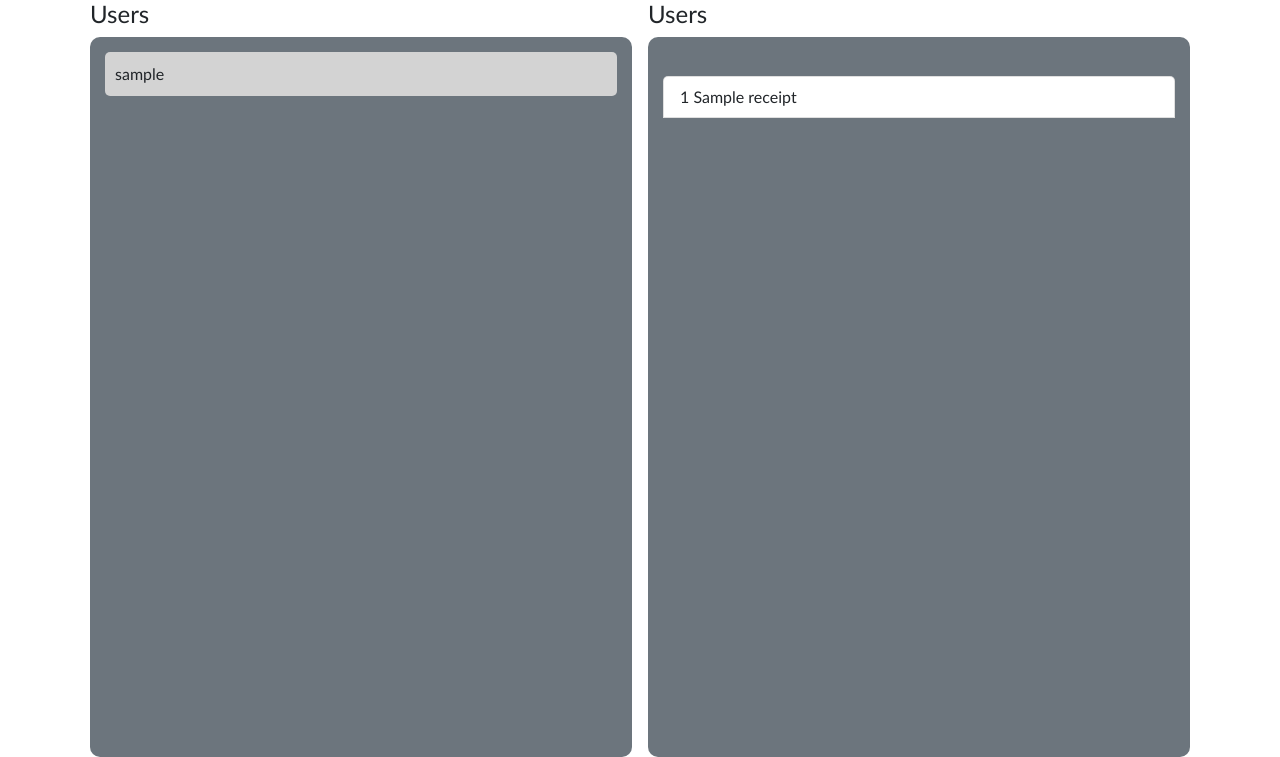
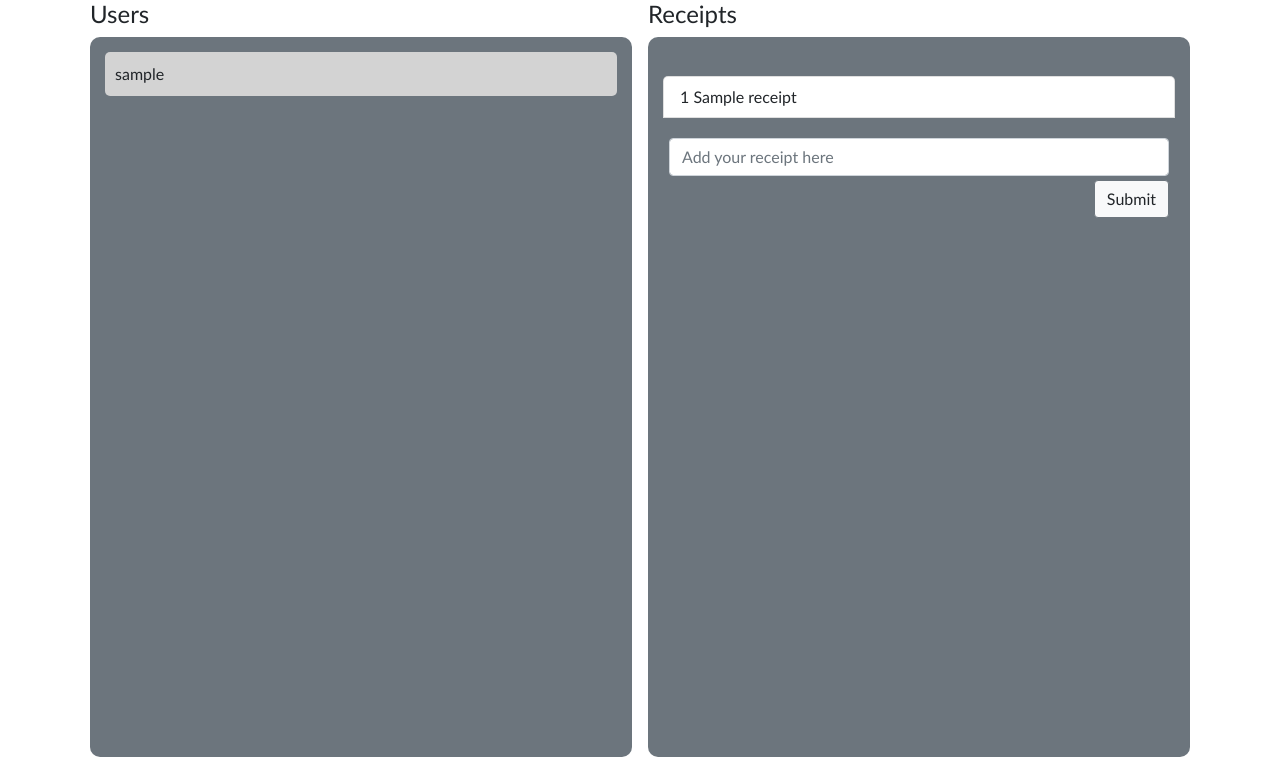
Before and after one commit to NazarGorynych/Receipts, a Django app: template templates/receipts_home/index.html in a window 1280 px wide. Shown: the part 72-829 px from the top of the page. Run offline with Django 4.2, Linux system fonts and the light colour scheme; the template is opened without the code that fills it: values named after a table or form of the project are taken from there, others are empty; tables that the repository leaves empty hold one stand-in row (Sample ...); some libraries are stand-ins or nearby versions.

Commit message:
integrated form into receipts, dynamic update of freshly created receipts

```diff
--- a/receipts/forms.py
+++ b/receipts/forms.py
@@ -1 +1,9 @@
 from django.contrib.auth.forms import UserCreationForm
+from .models import Receipt
+from django.forms import ModelForm
+
+
+class ReceiptForm(ModelForm):
+    class Meta:
+        model = Receipt
+        fields = '__all__'
--- a/receipts/urls.py
+++ b/receipts/urls.py
@@ -1,5 +1,5 @@
 from django.urls import path
-from .views import SignUpView, IndexView, sort
+from .views import SignUpView, IndexView, sort, add_receipt
 
 urlpatterns = [
     path('signup/', SignUpView.as_view(), name='signup'),
@@ -8,6 +8,7 @@ urlpatterns = [
 
 htmx_urlpatterns = [
     path('sort/', sort, name='sort'),
+    path('receipt-form/', add_receipt, name='receipt-form')
 ]
 
 urlpatterns += htmx_urlpatterns
--- /dev/null
+++ b/templates/receipts_home/includes/receipt-form.html
@@ -0,0 +1,11 @@
+{% load widget_tweaks %}
+{% csrf_token %}
+<form hx-post="{% url 'receipt-form' %}" hx-target="#receipt-list" class="sortable list-group">
+    <div class="modal-body">
+        {% render_field form.title placeholder='Add your receipt here' class='form-control mt-1' %}
+        <div style="display: flex; justify-content: flex-end">
+            <button type="submit" class="btn btn-secondary mt-1 bg-light text-dark" style="font-size: medium;">Submit
+            </button>
+        </div>
+    </div>
+</form>
--- a/templates/receipts_home/includes/receipts.html
+++ b/templates/receipts_home/includes/receipts.html
@@ -6,11 +6,21 @@
             <div>
                 <input type="hidden" name="receipt_order" value="{{ receipt.pk }}"/>
                 <li class="list-group-item d-flex justify-content-between align-items-center">
-                    <a hx-target="#film-list">
+                    <a hx-target="#receipt-list">
                         {{ receipt.pk }} {{ receipt.title }}
                     </a>
+                    {% if user.is_staff %}
+{#                        <span class="badge badge-danger badge-pill"#}
+{#                              style="cursor: pointer;"#}
+    {#                          hx-delete="{% url 'delete-film' film.pk %}"#}
+{#                              hx-target="#film-list"#}
+{#                              hx-confirm="Are you sure you wish to delete?">x</span>#}
+                    {% endif %}
                 </li>
+
             </div>
         {% endfor %}
     </form>
+    {% include 'receipts_home/includes/receipt-form.html' %}
+
 </div>
--- a/templates/receipts_home/index.html
+++ b/templates/receipts_home/index.html
@@ -19,12 +19,13 @@
             </div>
         </div>
         <div class="container px-2 " style="width: 50%; float: left">
-            <h4> Users </h4>
+            <h4> Receipts </h4>
             <div class="col column bg-secondary">
                 {% include 'receipts_home/includes/receipts.html' %}
             </div>
         </div>
     </div>
+
     <script>
         document.body.addEventListener('htmx:configRequest', (event) => {
             event.detail.headers['X-CSRFToken'] = '{{ csrf_token }}';
```
Also changed, not shown: preferences/models.py (+13 -5 lines), receipts/views.py (+26 -7 lines).
